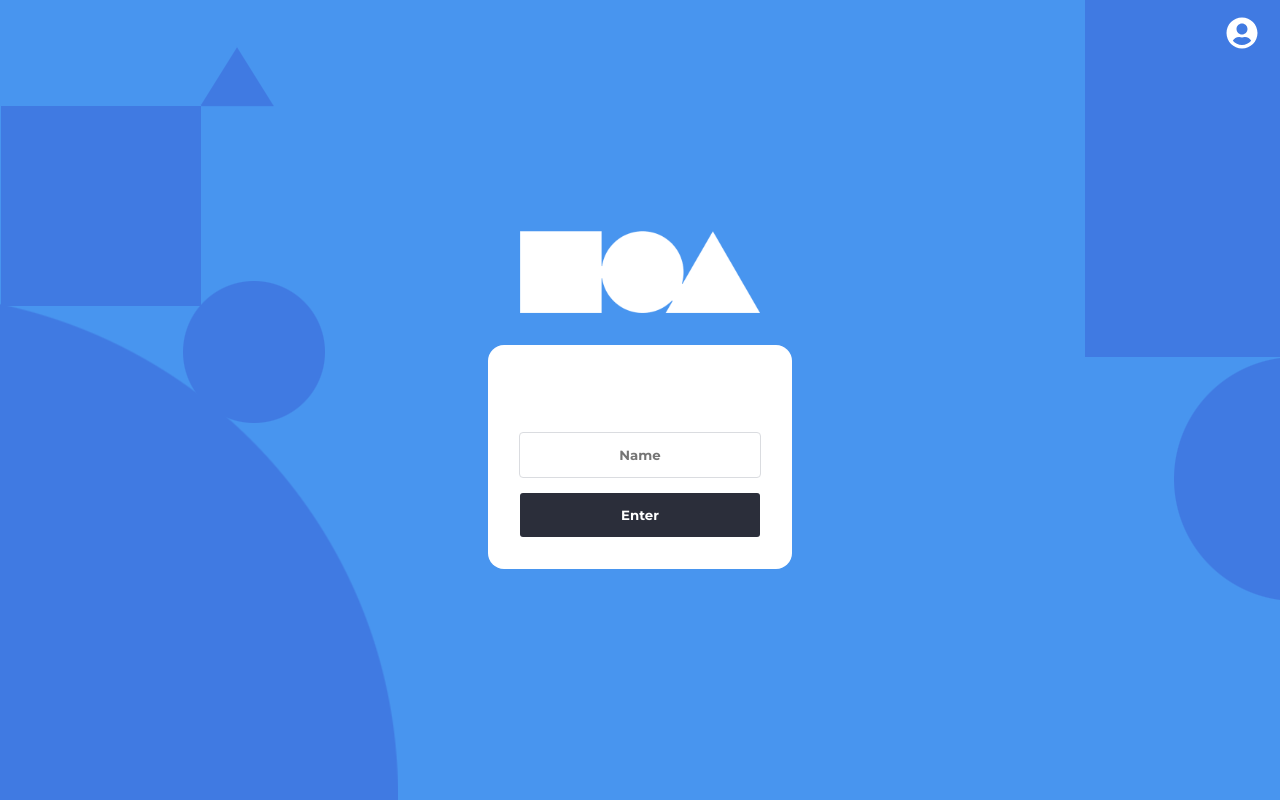
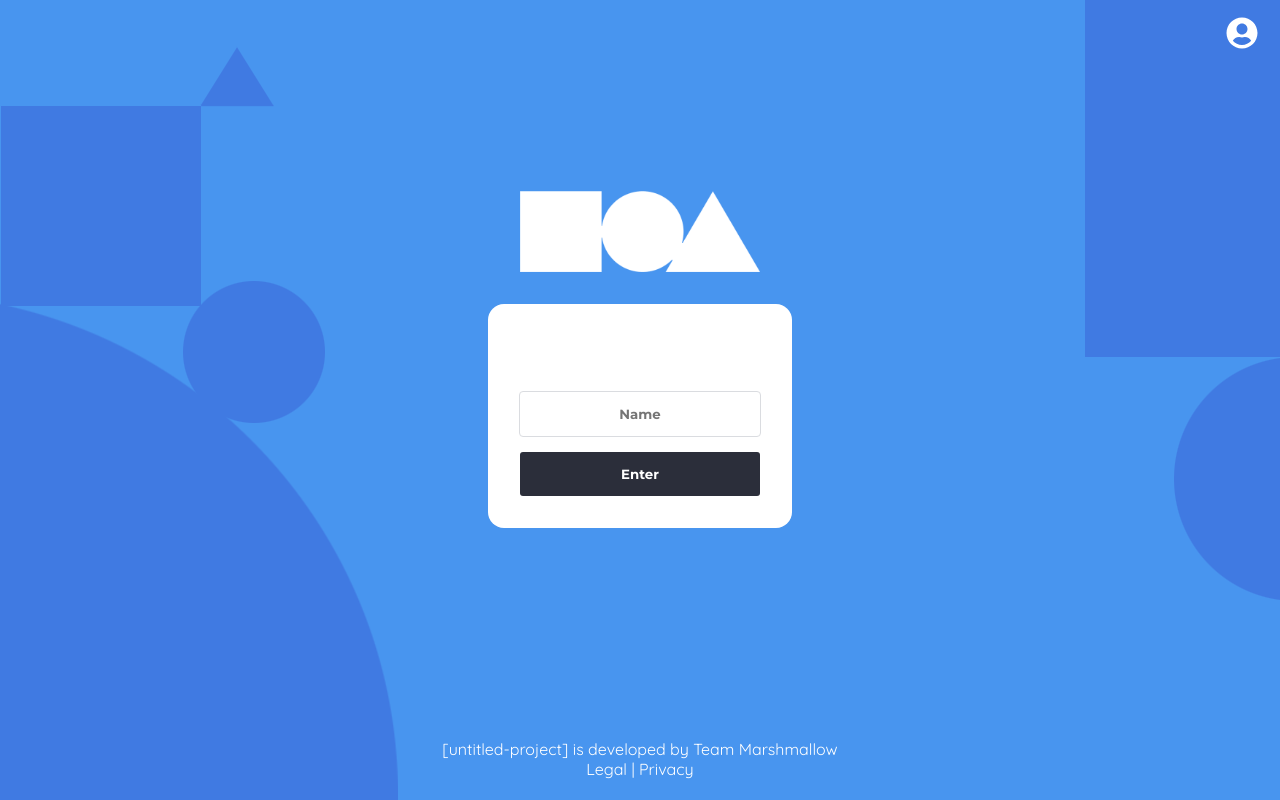
Before and after one commit to uoa-compsci399-s2-2022/spatial-skills-web-app, a React (Create React App) app in the folder client/: page / in a window 1280 px wide. Built offline with nearby package versions, Linux system fonts and the light colour scheme.

Commit message:
Add footer information

```diff
--- a/client/src/components/Footer.jsx
+++ b/client/src/components/Footer.jsx
@@ -1,6 +1,9 @@
+import '../styles/Footer.css';
 const Footer = () => {
     return(
-        <footer></footer>
+        <footer className='footer'>
+            <p>[untitled-project] is developed by Team Marshmallow<br />Legal | Privacy</p>
+        </footer>
     );
 }
 
--- a/client/src/containers/Home.jsx
+++ b/client/src/containers/Home.jsx
@@ -27,7 +27,7 @@ const Home = () => {
                 email: null,
                 picture: null
             })
-            navigate('/test');     // go to test page
+            // navigate('/test');     // go to test page
         }
     }
 
@@ -39,7 +39,7 @@ const Home = () => {
             email: payload.email,
             picture: payload.picture
         })
-        navigate('/test');
+        // navigate('/test');
     }
 
     return(
--- /dev/null
+++ b/client/src/styles/Footer.css
@@ -0,0 +1,9 @@
+.footer {
+    color: var(--contrast-color);
+    height: 5rem;
+    margin-top: auto;
+    display: flex;
+    align-items: center;
+    justify-content: center;
+    text-align: center;
+}
--- a/client/src/styles/Home.css
+++ b/client/src/styles/Home.css
@@ -1,11 +1,10 @@
 .home {
-    height: 100vh;
-    width: 100vw;
     display: flex;
     flex-direction: column;
     align-items: center;
     justify-content: center;
     gap: 2rem;
+    height: calc(100vh - 5rem - 1px);
 }
 
 .home__content {
```
